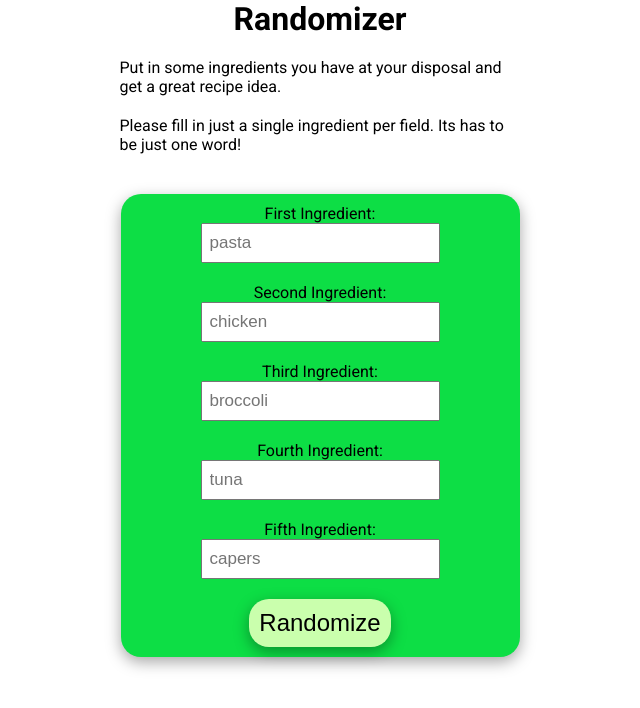
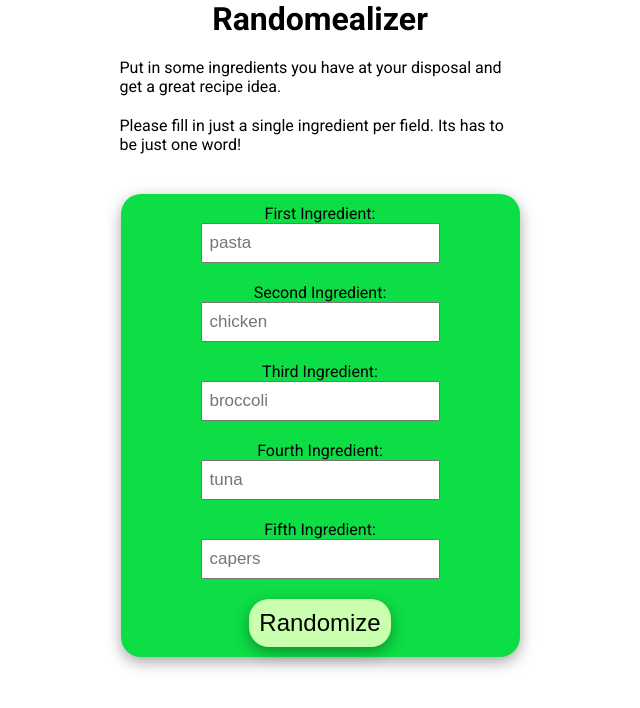
Before and after one commit to tRomanowski/capstone-project, a React (Create React App) app: page / in a window 1280 px wide. Shown: the top 708 px of the page, without its empty margins (320-960 px from the left). Built offline with nearby package versions, Linux system fonts and the light colour scheme; no server answers.

Commit message:
small changes

```diff
--- a/src/App.js
+++ b/src/App.js
@@ -70,7 +70,7 @@ export default function App() {
 
   return (
     <MainWrapper>
-      <h1>Randomizer</h1>
+      <h1>Randomealizer</h1>
       <p>
         Put in some ingredients you have at your disposal and get a great recipe
         idea.
--- a/src/components/Button.js
+++ b/src/components/Button.js
@@ -15,5 +15,6 @@ const StyledButton = styled.button`
   border-radius: 20px;
   border: none;
   box-shadow: rgba(0, 0, 0, 0.35) 0px 5px 15px;
+  cursor: pointer;
   font-size: 1.5rem;
 `;
```
